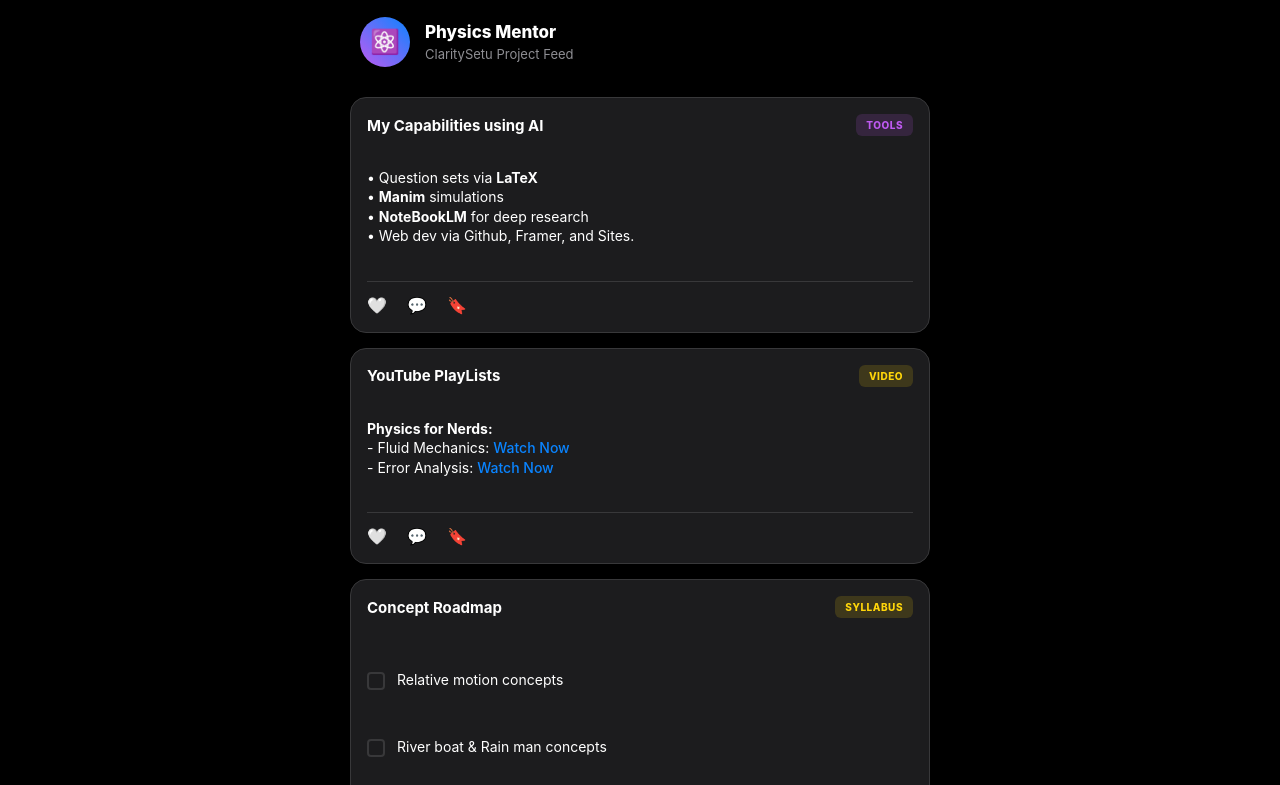
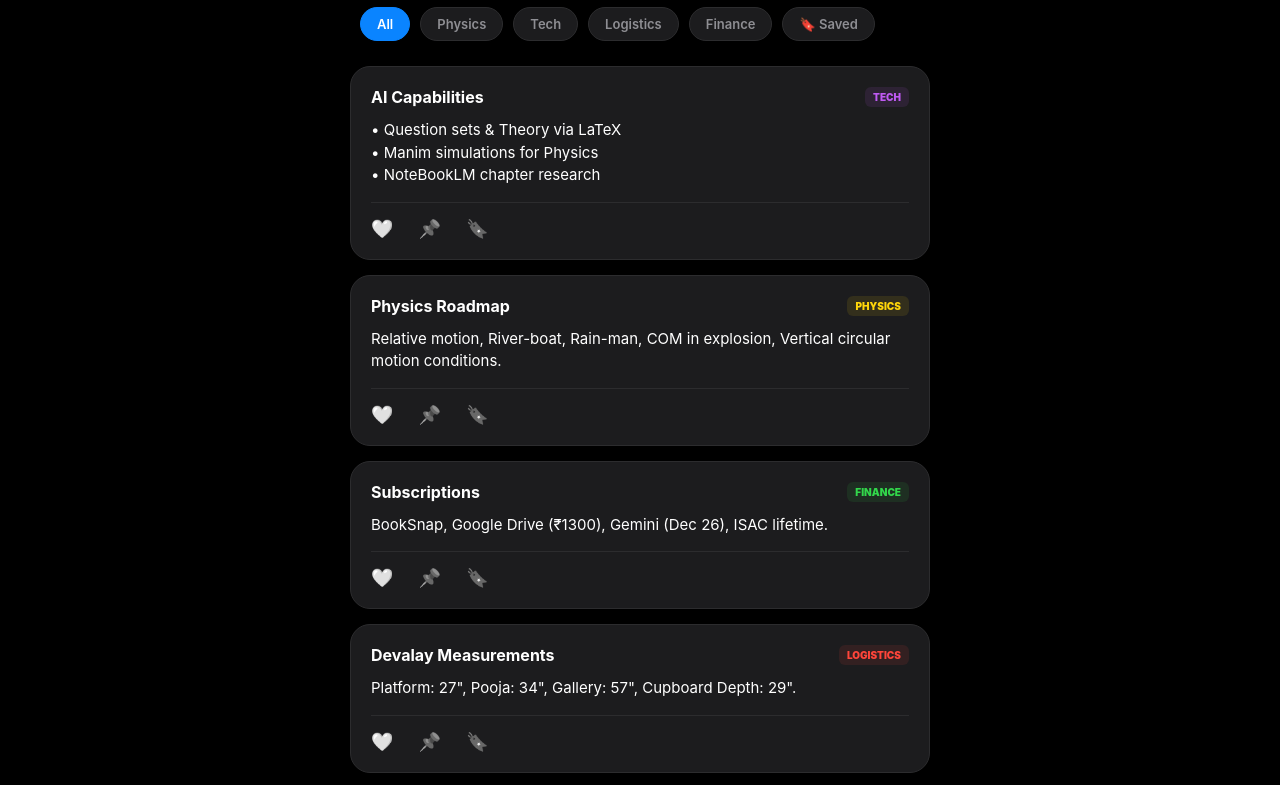
Before and after one commit to ClaritySetu/CalrityPersonal, a plain HTML site: page index.html in a window 1280 px wide. Shown: the part 63-848 px from the top of the page. Drawn offline with Linux system fonts and the light colour scheme.

Commit message:
Update index.html
full feed 1Jan2026

```diff
--- a/index.html
+++ b/index.html
@@ -3,275 +3,197 @@
 <head>
     <meta charset="UTF-8">
     <meta name="viewport" content="width=device-width, initial-scale=1.0, maximum-scale=1.0, user-scalable=no">
-    <title>ClarityStream | Dark Mode</title>
+    <title>ClarityStream | Interactive Feed</title>
     <style>
         :root {
             --bg: #000000;
-            --card-bg: #1c1c1e;
-            --border: #38383a;
-            --text-main: #ffffff;
-            --text-sec: #8e8e93;
+            --card: #1c1c1e;
+            --border: #2c2c2e;
+            --text: #ffffff;
+            --text-dim: #8e8e93;
             --accent: #0a84ff;
-            --physics-tag: #ffd60a;
-            --tech-tag: #bf5af2;
-            --task-tag: #ff453a;
-            --nav-bg: rgba(0, 0, 0, 0.8);
+            --physics: #ffd60a;
+            --tech: #bf5af2;
+            --tasks: #ff453a;
+            --finance: #32d74b;
         }
 
         * { box-sizing: border-box; -webkit-tap-highlight-color: transparent; }
-
         body {
-            font-family: -apple-system, BlinkMacSystemFont, "SF Pro Text", "Helvetica Neue", Arial, sans-serif;
-            background-color: var(--bg);
-            color: var(--text-main);
-            margin: 0;
-            padding: 0;
-            display: flex;
-            flex-direction: column;
-            align-items: center;
-            line-height: 1.4;
+            font-family: -apple-system, BlinkMacSystemFont, "Segoe UI", Roboto, sans-serif;
+            background-color: var(--bg); color: var(--text);
+            margin: 0; padding: 0; display: flex; flex-direction: column; align-items: center;
         }
 
-        /* --- Sticky Mobile Nav --- */
-        nav {
-            position: sticky;
-            top: 0;
-            width: 100%;
-            height: 60px;
-            background: var(--nav-bg);
-            backdrop-filter: blur(20px);
-            -webkit-backdrop-filter: blur(20px);
-            border-bottom: 1px solid var(--border);
-            display: flex;
-            justify-content: center;
-            align-items: center;
-            z-index: 1000;
+        /* --- Header & Navigation --- */
+        header {
+            position: sticky; top: 0; width: 100%; background: rgba(0,0,0,0.8);
+            backdrop-filter: blur(20px); -webkit-backdrop-filter: blur(20px);
+            border-bottom: 1px solid var(--border); z-index: 1000; padding: 15px 0;
+            text-align: center;
         }
+        header h1 { font-size: 20px; margin: 0; background: linear-gradient(45deg, #f09433, #dc2743, #bc1888); -webkit-background-clip: text; -webkit-text-fill-color: transparent; }
 
-        nav h1 {
-            font-size: 20px;
-            font-weight: 700;
-            letter-spacing: -0.5px;
-            background: linear-gradient(45deg, #f09433, #dc2743, #bc1888);
-            -webkit-background-clip: text;
-            -webkit-text-fill-color: transparent;
+        /* --- Filter Bar --- */
+        .filter-bar {
+            display: flex; gap: 10px; overflow-x: auto; width: 100%; max-width: 600px;
+            padding: 15px 20px; scrollbar-width: none;
         }
+        .filter-bar::-webkit-scrollbar { display: none; }
+        .filter-btn {
+            background: var(--card); border: 1px solid var(--border); color: var(--text-dim);
+            padding: 8px 16px; border-radius: 20px; font-size: 13px; font-weight: 600;
+            white-space: nowrap; cursor: pointer; transition: 0.2s;
+        }
+        .filter-btn.active { background: var(--accent); color: white; border-color: var(--accent); }
 
-        /* --- Profile Section --- */
-        .profile {
-            width: 100%;
-            max-width: 600px;
-            padding: 20px;
-            display: flex;
-            align-items: center;
-            gap: 15px;
-        }
-        .avatar {
-            width: 50px;
-            height: 50px;
-            border-radius: 50%;
-            background: linear-gradient(45deg, var(--tech-tag), var(--accent));
-            display: flex;
-            align-items: center;
-            justify-content: center;
-            font-size: 24px;
-        }
-
-        /* --- Feed Layout --- */
-        .container {
-            width: 100%;
-            max-width: 600px;
-            padding: 10px;
-        }
+        /* --- Feed Container --- */
+        .feed { width: 100%; max-width: 600px; padding: 10px; }
 
         .card {
-            background: var(--card-bg);
-            border-radius: 16px;
-            margin-bottom: 15px;
-            padding: 16px;
-            border: 1px solid var(--border);
+            background: var(--card); border-radius: 20px; padding: 20px;
+            margin-bottom: 15px; border: 1px solid var(--border);
+            animation: fadeIn 0.3s ease-in;
         }
+        @keyframes fadeIn { from { opacity: 0; transform: translateY(10px); } to { opacity: 1; transform: translateY(0); } }
 
-        .card-header {
-            display: flex;
-            justify-content: space-between;
-            align-items: center;
-            margin-bottom: 12px;
-        }
+        .card-header { display: flex; justify-content: space-between; align-items: flex-start; margin-bottom: 12px; }
+        .card-title { font-weight: 700; font-size: 16px; flex: 1; padding-right: 10px; }
 
-        .title {
-            font-weight: 700;
-            font-size: 15px;
-            color: var(--text-main);
-        }
+        .badge { font-size: 10px; font-weight: 900; padding: 4px 8px; border-radius: 6px; text-transform: uppercase; }
+        .cat-physics { color: var(--physics); background: rgba(255, 214, 10, 0.1); }
+        .cat-tech { color: var(--tech); background: rgba(191, 90, 242, 0.1); }
+        .cat-logistics { color: var(--tasks); background: rgba(255, 69, 58, 0.1); }
+        .cat-finance { color: var(--finance); background: rgba(50, 215, 75, 0.1); }
 
-        .badge {
-            font-size: 10px;
-            font-weight: 800;
-            padding: 4px 10px;
-            border-radius: 6px;
-            text-transform: uppercase;
-            letter-spacing: 0.5px;
-        }
+        .card-content { font-size: 15px; line-height: 1.5; white-space: pre-wrap; margin-bottom: 15px; }
 
-        /* Category Badges */
-        .badge-physics { background: rgba(255, 214, 10, 0.15); color: var(--physics-tag); }
-        .badge-tech { background: rgba(191, 90, 242, 0.15); color: var(--tech-tag); }
-        .badge-task { background: rgba(255, 69, 58, 0.15); color: var(--task-tag); }
+        .card-footer { display: flex; gap: 25px; border-top: 1px solid var(--border); padding-top: 15px; }
+        .action-btn { cursor: pointer; font-size: 18px; transition: transform 0.2s; filter: grayscale(1); }
+        .action-btn.active { filter: grayscale(0); transform: scale(1.2); }
 
-        .content {
-            font-size: 14px;
-            color: var(--text-main);
-            white-space: pre-wrap;
-            margin-bottom: 15px;
-        }
+        .pinned-label { font-size: 11px; color: var(--accent); font-weight: 800; margin-bottom: 5px; display: none; }
+        .is-pinned .pinned-label { display: block; }
+        .is-pinned { border-color: var(--accent); background: #001220; }
 
-        /* List Items */
-        .list-item {
-            display: flex;
-            align-items: flex-start;
-            gap: 12px;
-            margin-bottom: 8px;
-            font-size: 14px;
-        }
-        .checkbox {
-            width: 18px;
-            height: 18px;
-            border-radius: 4px;
-            border: 2px solid var(--border);
-            display: flex;
-            align-items: center;
-            justify-content: center;
-            flex-shrink: 0;
-            margin-top: 2px;
-        }
-        .checked-box { background: var(--accent); border-color: var(--accent); }
-        .checked-box::after { content: '✓'; color: white; font-size: 12px; }
-        .strikethrough { color: var(--text-sec); text-decoration: line-through; }
-
-        .card-footer {
-            display: flex;
-            gap: 20px;
-            padding-top: 12px;
-            border-top: 1px solid var(--border);
-        }
-        .icon { font-size: 18px; cursor: pointer; opacity: 0.8; }
-
-        a { color: var(--accent); text-decoration: none; font-weight: 500; }
-
-        /* --- Footer Spacing --- */
-        .bottom-spacer { height: 80px; }
+        a { color: var(--accent); text-decoration: none; }
+        .empty-state { text-align: center; padding: 50px; color: var(--text-dim); }
     </style>
 </head>
 <body>
 
-    <nav><h1>ClarityStream</h1></nav>
+    <header><h1>ClarityStream</h1></header>
 
-    <div class="profile">
-        <div class="avatar">⚛️</div>
-        <div>
-            <div style="font-weight: 800; font-size: 17px;">Physics Mentor</div>
-            <div style="color: var(--text-sec); font-size: 13px;">ClaritySetu Project Feed</div>
-        </div>
+    <div class="filter-bar" id="filterBar">
+        <div class="filter-btn active" onclick="filterFeed('all', this)">All</div>
+        <div class="filter-btn" onclick="filterFeed('physics', this)">Physics</div>
+        <div class="filter-btn" onclick="filterFeed('tech', this)">Tech</div>
+        <div class="filter-btn" onclick="filterFeed('logistics', this)">Logistics</div>
+        <div class="filter-btn" onclick="filterFeed('finance', this)">Finance</div>
+        <div class="filter-btn" onclick="filterFeed('saved', this)">🔖 Saved</div>
     </div>
 
-    <div class="container">
-
-        <div class="card">
-            <div class="card-header">
-                <span class="title">My Capabilities using AI</span>
-                <span class="badge badge-tech">Tools</span>
-            </div>
-            <div class="content">
-• Question sets via <b>LaTeX</b>
-• <b>Manim</b> simulations
-• <b>NoteBookLM</b> for deep research
-• Web dev via Github, Framer, and Sites.
-            </div>
-            <div class="card-footer"><span>🤍</span><span>💬</span><span>🔖</span></div>
+    <div class="feed" id="mainFeed">
         </div>
 
-        <div class="card">
-            <div class="card-header">
-                <span class="title">YouTube PlayLists</span>
-                <span class="badge badge-physics">Video</span>
-            </div>
-            <div class="content">
-<b>Physics for Nerds:</b>
-- Fluid Mechanics: <a href="https://youtube.com/playlist?list=PLujeF43m9kxOZ9FDhqvfDLOK8H4BDknO_">Watch Now</a>
-- Error Analysis: <a href="https://youtube.com/playlist?list=PLujeF43m9kxOFpKGE5pyqZi9cHRwqicKg">Watch Now</a>
-            </div>
-            <div class="card-footer"><span>🤍</span><span>💬</span><span>🔖</span></div>
-        </div>
+    <script>
+        // DATA OBJECT: Incorporating your Keep Archive
+        const notes = [
+            { id: 1, cat: 'tech', title: 'AI Capabilities', content: '• Question sets & Theory via LaTeX\n• Manim simulations for Physics\n• NoteBookLM chapter research' },
+            { id: 2, cat: 'physics', title: 'Physics Roadmap', content: 'Relative motion, River-boat, Rain-man, COM in explosion, Vertical circular motion conditions.' },
+            { id: 3, cat: 'finance', title: 'Subscriptions', content: 'BookSnap, Google Drive (₹1300), Gemini (Dec 26), ISAC lifetime.' },
+            { id: 4, cat: 'logistics', title: 'Devalay Measurements', content: 'Platform: 27", Pooja: 34", Gallery: 57", Cupboard Depth: 29".' },
+            { id: 5, cat: 'physics', title: 'YouTube Resources', content: 'Fluid Mechanics, Error Analysis, and Work Energy Power playlists active.' },
+            { id: 6, cat: 'tech', title: 'Voice-to-Text Strategy', content: 'Evaluating Otter.ai. AI assists but learning takes time. Practice is key.' },
+            { id: 7, cat: 'finance', title: 'Vehicle Logs', content: 'Altroz: Service done Aug 2025.\nJupiter: Next service June 2026.' },
+            { id: 8, cat: 'logistics', title: 'Getup Checklist', content: 'Flight mode (1hr), Lukewarm water, JAPA (4 mala), Newspaper.' }
+        ];
 
-        <div class="card">
-            <div class="card-header">
-                <span class="title">Concept Roadmap</span>
-                <span class="badge badge-physics">Syllabus</span>
-            </div>
-            <div class="content">
-                <div class="list-item"><div class="checkbox"></div>Relative motion concepts</div>
-                <div class="list-item"><div class="checkbox"></div>River boat & Rain man concepts</div>
-                <div class="list-item"><div class="checkbox"></div>COM in projectile explosion</div>
-            </div>
-            <div class="card-footer"><span>🤍</span><span>💬</span><span>🔖</span></div>
-        </div>
+        // State Management (Persistent)
+        let pinnedIds = JSON.parse(localStorage.getItem('pins')) || [];
+        let savedIds = JSON.parse(localStorage.getItem('saved')) || [];
+        let currentFilter = 'all';
 
-        <div class="card">
-            <div class="card-header">
-                <span class="title">Subscriptions</span>
-                <span class="badge badge-task">Finance</span>
-            </div>
-            <div class="content">
-                <div class="list-item"><div class="checkbox"></div>BookSnap app</div>
-                <div class="list-item"><div class="checkbox"></div>Google Drive (₹1300)</div>
-                <div class="list-item"><div class="checkbox checked-box"></div>Gemini (Dec 26 expiry)</div>
-            </div>
-            <div class="card-footer"><span>🤍</span><span>💬</span><span>🔖</span></div>
-        </div>
+        function renderFeed() {
+            const container = document.getElementById('mainFeed');
+            container.innerHTML = '';
 
-        <div class="card">
-            <div class="card-header">
-                <span class="title">Voice-to-Text Strategy</span>
-                <span class="badge badge-tech">Workflow</span>
-            </div>
-            <div class="content">
-"AI assists, it doesn't replace the learner. Practice is the point."
+            let filteredNotes = notes;
+            if (currentFilter === 'saved') {
+                filteredNotes = notes.filter(n => savedIds.includes(n.id));
+            } else if (currentFilter !== 'all') {
+                filteredNotes = notes.filter(n => n.cat === currentFilter);
+            }
 
-<b>Status:</b> Calendar sync via Gemini image worked flawlessly today. Otter.ai under review.
-            </div>
-            <div class="card-footer"><span>🤍</span><span>💬</span><span>🔖</span></div>
-        </div>
+            // Sort logic: Pinned first
+            filteredNotes.sort((a, b) => {
+                const aPinned = pinnedIds.includes(a.id) ? 1 : 0;
+                const bPinned = pinnedIds.includes(b.id) ? 1 : 0;
+                return bPinned - aPinned;
+            });
 
-        <div class="card">
-            <div class="card-header">
-                <span class="title">ClaritySetu Portfolio</span>
-                <span class="badge badge-task">Live</span>
-            </div>
-            <div class="content">
-• <a href="https://claritysetu.github.io/NCERT-Physics/">NCERT Physics Hub</a>
-• <a href="https://sites.google.com/view/physics-supplements">Physics Supplements</a>
-• <a href="https://sites.google.com/view/csphysics/home">Project Home</a>
-            </div>
-            <div class="card-footer"><span>🤍</span><span>💬</span><span>🔖</span></div>
-        </div>
+            if (filteredNotes.length === 0) {
+                container.innerHTML = `<div class="empty-state">No notes found in this category.</div>`;
+                return;
+            }
 
-        <div class="card">
-            <div class="card-header">
-                <span class="title">Logistics</span>
-                <span class="badge badge-task">Personal</span>
-            </div>
-            <div class="content">
-                <div class="list-item"><div class="checkbox checked-box"></div>Car wash</div>
-                <div class="list-item"><div class="checkbox checked-box"></div>Samanyu Vaccination</div>
-                <div class="list-item"><div class="checkbox"></div>Petrol refill (₹1000)</div>
-            </div>
-            <div class="card-footer"><span>🤍</span><span>💬</span><span>🔖</span></div>
-        </div>
+            filteredNotes.forEach(note => {
+                const isPinned = pinnedIds.includes(note.id);
+                const isSaved = savedIds.includes(note.id);
 
-    </div>
+                const card = document.createElement('div');
+                card.className = `card ${isPinned ? 'is-pinned' : ''}`;
+                card.innerHTML = `
+                    <div class="pinned-label">📌 PINNED</div>
+                    <div class="card-header">
+                        <span class="card-title">${note.title}</span>
+                        <span class="badge cat-${note.cat}">${note.cat}</span>
+                    </div>
+                    <div class="card-content">${note.content}</div>
+                    <div class="card-footer">
+                        <span class="action-btn" onclick="toggleLike(this)">🤍</span>
+                        <span class="action-btn ${isPinned ? 'active' : ''}" onclick="togglePin(${note.id})">📌</span>
+                        <span class="action-btn ${isSaved ? 'active' : ''}" onclick="toggleSave(${note.id})">🔖</span>
+                    </div>
+                `;
+                container.appendChild(card);
+            });
+        }
 
-    <div class="bottom-spacer"></div>
+        function filterFeed(category, el) {
+            currentFilter = category;
+            document.querySelectorAll('.filter-btn').forEach(btn => btn.classList.remove('active'));
+            el.classList.add('active');
+            renderFeed();
+        }
 
+        function togglePin(id) {
+            if (pinnedIds.includes(id)) {
+                pinnedIds = pinnedIds.filter(pid => pid !== id);
+            } else {
+                pinnedIds.push(id);
+            }
+            localStorage.setItem('pins', JSON.stringify(pinnedIds));
+            renderFeed();
+        }
+
+        function toggleSave(id) {
+            if (savedIds.includes(id)) {
+                savedIds = savedIds.filter(sid => sid !== id);
+            } else {
+                savedIds.push(id);
+            }
+            localStorage.setItem('saved', JSON.stringify(savedIds));
+            renderFeed();
+        }
+
+        function toggleLike(el) {
+            el.classList.toggle('active');
+            el.innerHTML = el.classList.contains('active') ? '❤️' : '🤍';
+        }
+
+        // Initial Load
+        renderFeed();
+    </script>
 </body>
 </html>
```
